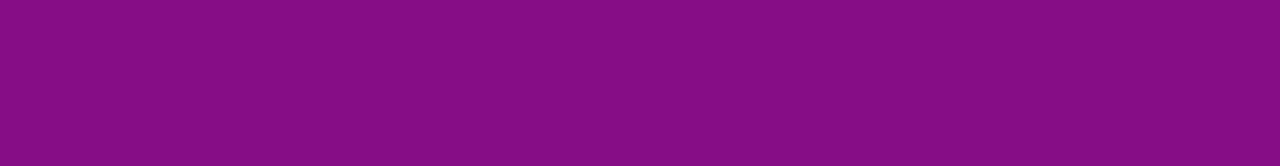
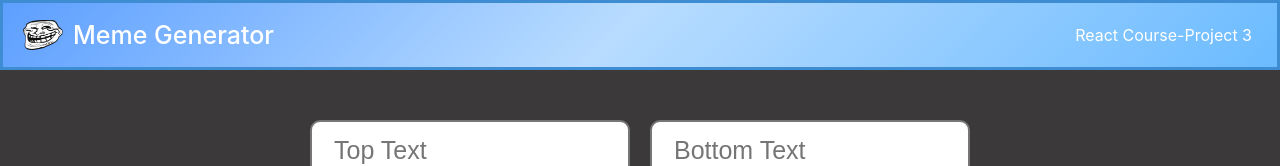
Before and after one commit to Tinady/scrimba-react-course, a React (Create React App) app in the folder memegenerator/: page / in a window 1280 px wide. Shown: the top 166 px of the page. Built offline with nearby package versions, Linux system fonts and the light colour scheme.

Commit message:
Update App.js

```diff
--- a/memegenerator/src/App.js
+++ b/memegenerator/src/App.js
@@ -10,8 +10,9 @@ import Jokes from './components/joke';
 import Messages from './components/Messages';
 import Forms from './components/form';
 import SignUp from './components/signUp';
-import './contact.css'
-import './signUp.css';
+//import './contact.css'
+// import './signUp.css';
+import './App.css';
 
 export default function App() {
 
@@ -45,15 +46,15 @@ export default function App() {
 
   return (
     <div className="App">
-        {/* * <Header/>
+         <Header/>
         <Meme/>
-        <Count/>
-       {squareDivs} */
-        /* {jokeelements}
+        {/* <Count/>
+       {squareDivs}
+       {jokeelements}
        <Messages/>
-       <Forms/> */}
+       <Forms/>
        <SignUp/>
-
+        */}
 
 
        </div>
```
